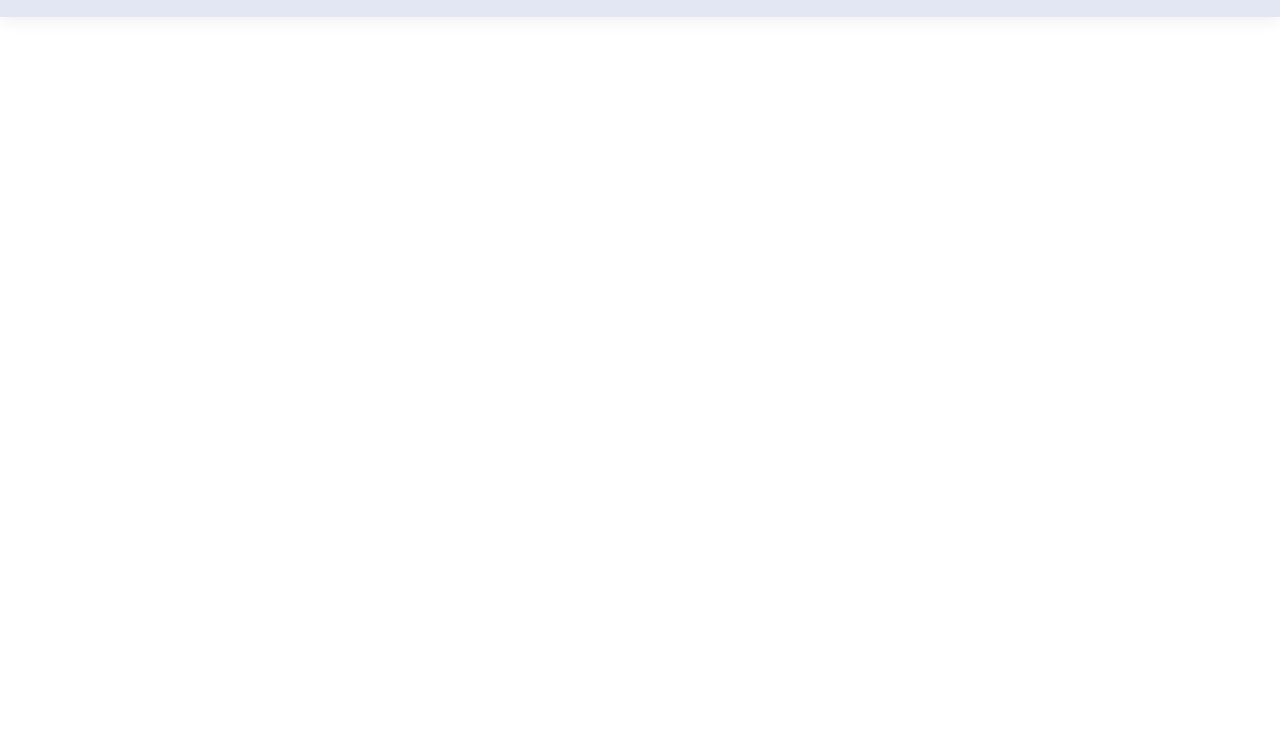
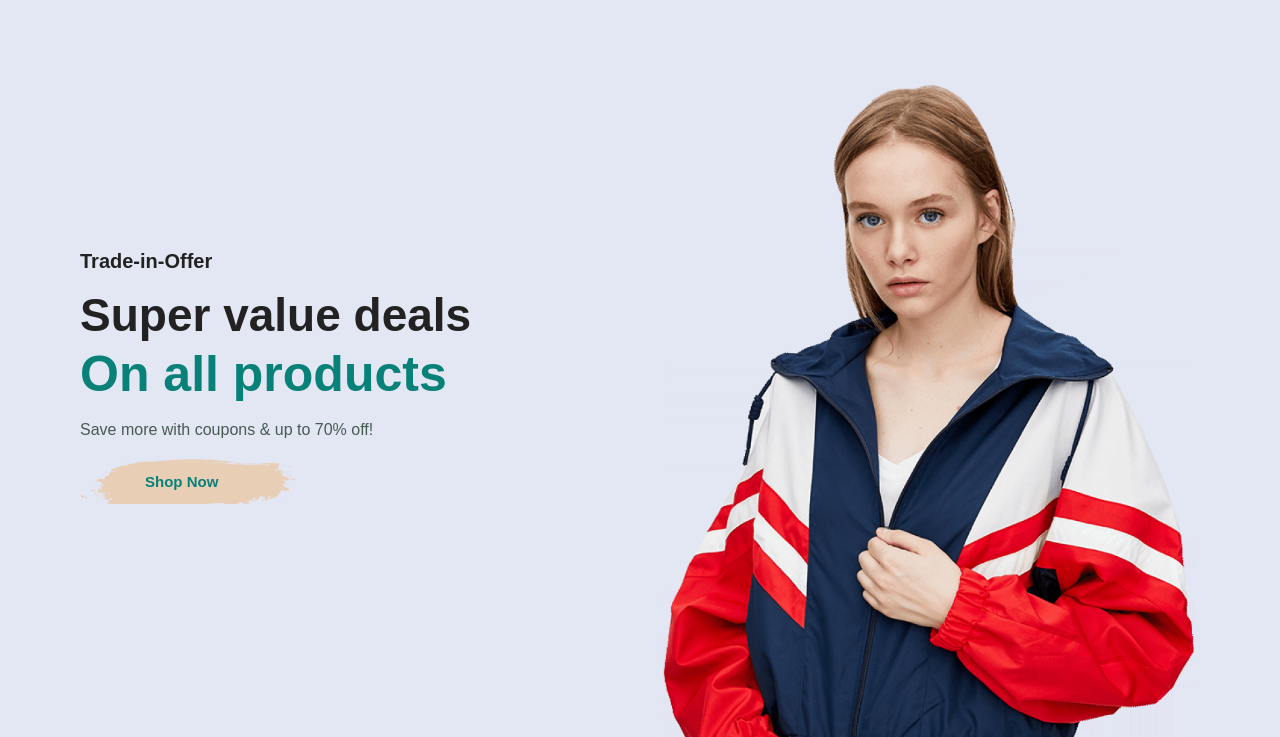
Before and after one commit to rashadalii/Full-Ecommerce-WebSite, a plain HTML site: page index.html in a window 1280 px wide. Shown: the part 67-804 px from the top of the page. Drawn offline with nearby package versions, Linux system fonts and the light colour scheme.

Commit message:
hero section is ready

```diff
--- a/index.html
+++ b/index.html
@@ -5,7 +5,7 @@
     <meta name="viewport" content="width=device-width, initial-scale=1.0">
     <script src="https://cdn.jsdelivr.net/npm/bootstrap@5.3.3/dist/js/bootstrap.bundle.min.js" integrity="sha384-YvpcrYf0tY3lHB60NNkmXc5s9fDVZLESaAA55NDzOxhy9GkcIdslK1eN7N6jIeHz" crossorigin="anonymous"></script>
     <link rel="stylesheet" href="https://cdnjs.cloudflare.com/ajax/libs/font-awesome/6.5.2/css/all.min.css" integrity="sha512-SnH5WK+bZxgPHs44uWIX+LLJAJ9/2PkPKZ5QiAj6Ta86w+fsb2TkcmfRyVX3pBnMFcV7oQPJkl9QevSCWr3W6A==" crossorigin="anonymous" referrerpolicy="no-referrer" />
-    <link rel="stylesheet" href="https://cdnjs.cloudflare.com/ajax/libs/font-awesome/6.5.2/css/all.min.css" integrity="sha512-SnH5WK+bZxgPHs44uWIX+LLJAJ9/2PkPKZ5QiAj6Ta86w+fsb2TkcmfRyVX3pBnMFcV7oQPJkl9QevSCWr3W6A==" crossorigin="anonymous" referrerpolicy="no-referrer" />
+    <link href="https://fonts.googleapis.com/css2?family=Istok+Web:ital,wght@0,400;0,700;1,400;1,700&family=League+Spartan:wght@100..900&family=Libre+Franklin:ital,wght@0,100..900;1,100..900&family=Montserrat:ital,wght@0,100..900;1,100..900&family=Poppins:ital,wght@0,100;0,200;0,300;0,400;0,500;0,600;0,700;0,800;0,900;1,100;1,200;1,300;1,400;1,500;1,600;1,700;1,800;1,900&family=Roboto+Mono:ital,wght@0,100..700;1,100..700&family=Roboto+Slab:wght@100..900&display=swap" rel="stylesheet">
     <link rel="stylesheet" href="./reset.css">
     <link rel="stylesheet" href="./layout.css">
     <link rel="stylesheet" href="./style.css">
@@ -27,6 +27,14 @@
         </div>
     </section>
 
+    <section id="hero">
+        <h4>Trade-in-Offer</h4>
+        <h2>Super value deals</h2>
+        <h1>On all products</h1>
+        <p>Save more with coupons & up to 70% off!</p>
+        <button>Shop Now</button>
+    </section>
+
 
 
 
--- a/style.css
+++ b/style.css
@@ -1,6 +1,37 @@
 body{
-    font-family: Arial, Helvetica, sans-serif;
+    font-family: 'Spartan', sans-serif;
 }
+
+h1{
+    font-size: 50px;
+    line-height: 64px;
+    color: #222;
+}
+
+h2{
+    font-size: 46px;
+    line-height: 54px;
+    color: #222;
+}
+
+h4{
+    font-size: 20px;
+    color: #222;
+}
+
+h6{
+    font-weight: 700;
+    font-size: 12px;
+}
+
+p{
+    font-size: 16px;
+    color: #465b52;
+    margin: 15px 0 20px 0;
+}
+
+
+
 
 #header{
     display: flex;
@@ -44,3 +75,38 @@ body{
     bottom: -4px;
     left: 20px;
 }
+
+/* home page */
+
+#hero{
+    background-image: url(img/hero4.png);
+    height: 90vh;
+    width: 100%;
+    background-size: cover;
+    background-position: top 25% right 0;
+    padding: 0 80px;
+    display: flex;
+    flex-direction: column;
+    align-items: flex-start;
+    justify-content: center;
+}
+
+#hero h4 {
+    padding-bottom: 15px;
+}
+
+#hero h1 {
+    color: #088178;
+}
+
+#hero button {
+    background-image: url("img/button.png");
+    background-color: transparent;
+    color: #088178;
+    border: 0;
+    padding: 14px 80px 14px 65px;
+    background-repeat: no-repeat;
+    cursor: pointer;
+    font-weight: 700;
+    font-size: 15px;
+}
```
Also changed, not shown: img/button.png (added), img/hero4.png (added), 1 other file.
